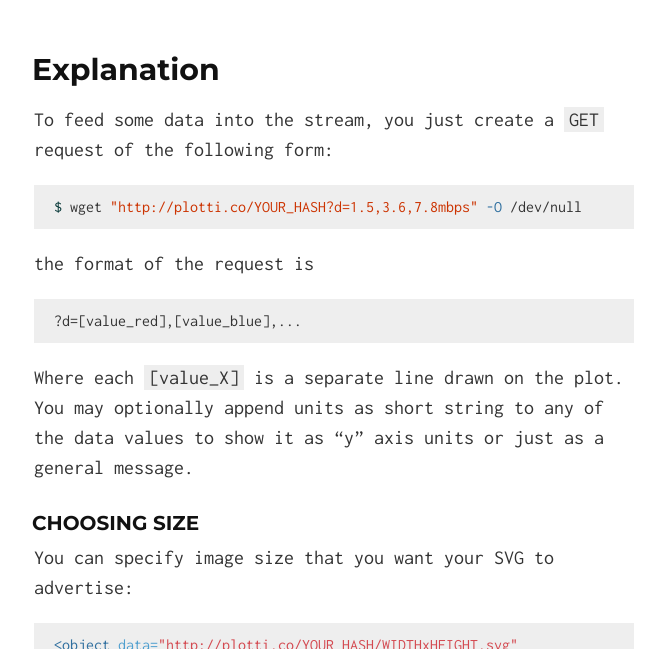
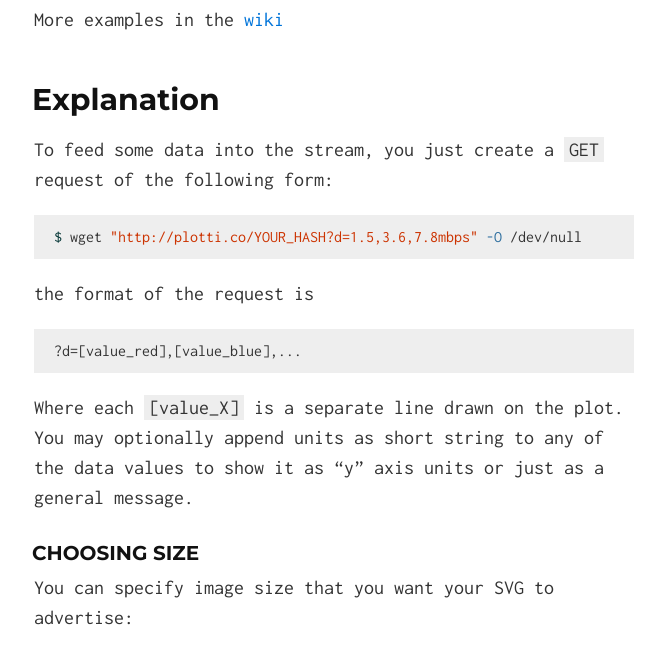
Before and after one commit to grandrew/plotti.co, a Jekyll site: the page built from plotti.co/index.md, in a window 1280 px wide and 900 px high, scrolled down 2718 px, cut to the strip 251-900 px from the top of the window. Shown: the whole strip, without its empty margins (306-971 px from the left). Built offline with Jekyll 4.4.1, drawn with Linux system fonts in a browser that asks for light colours.

Commit message:
wiki link

```diff
--- a/plotti.co/index.md
+++ b/plotti.co/index.md
@@ -79,6 +79,8 @@ done
 ~~~
 
 <object data="http://plotti.co/plotticonn" type="image/svg+xml" style="width: 570px; height: 190px;"></object>
+
+More examples in the [wiki](https://github.com/grandrew/plotti.co/wiki/Cool-usage-examples)
 
 ## Explanation
 
```
